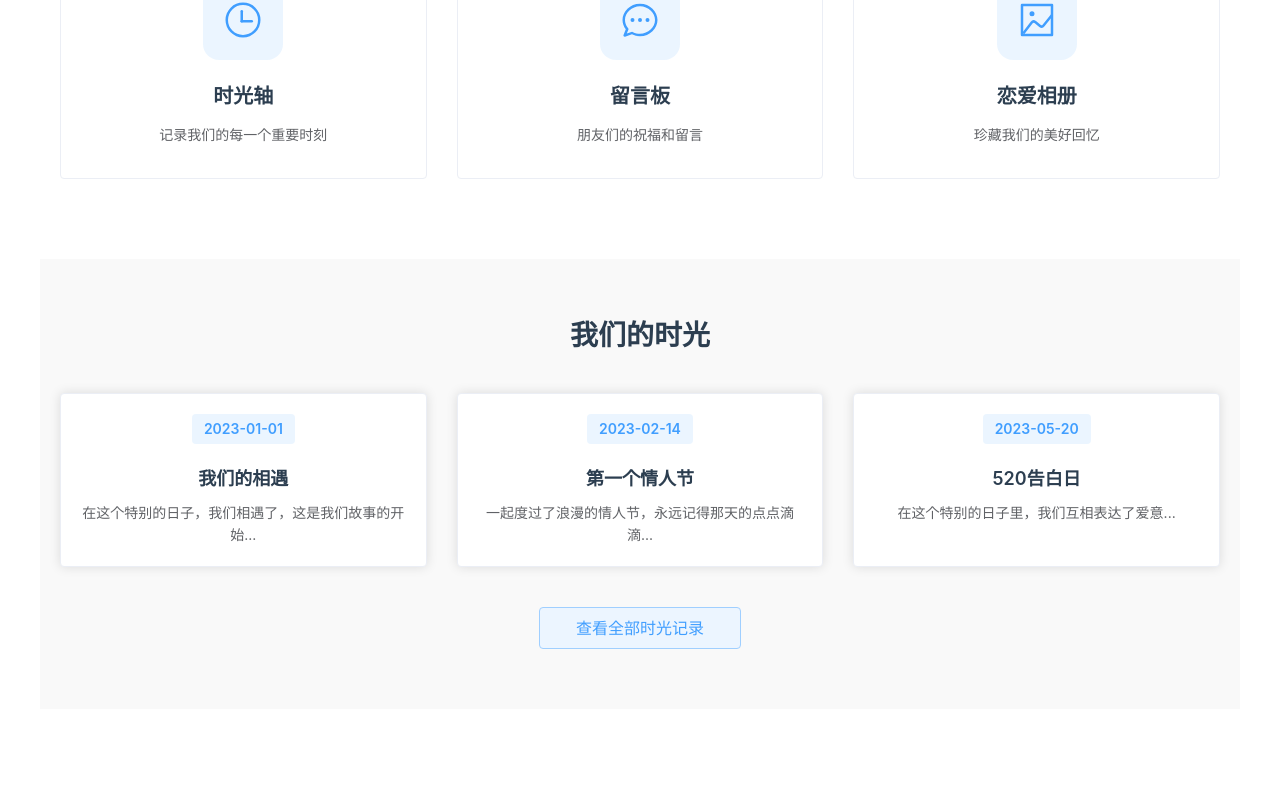
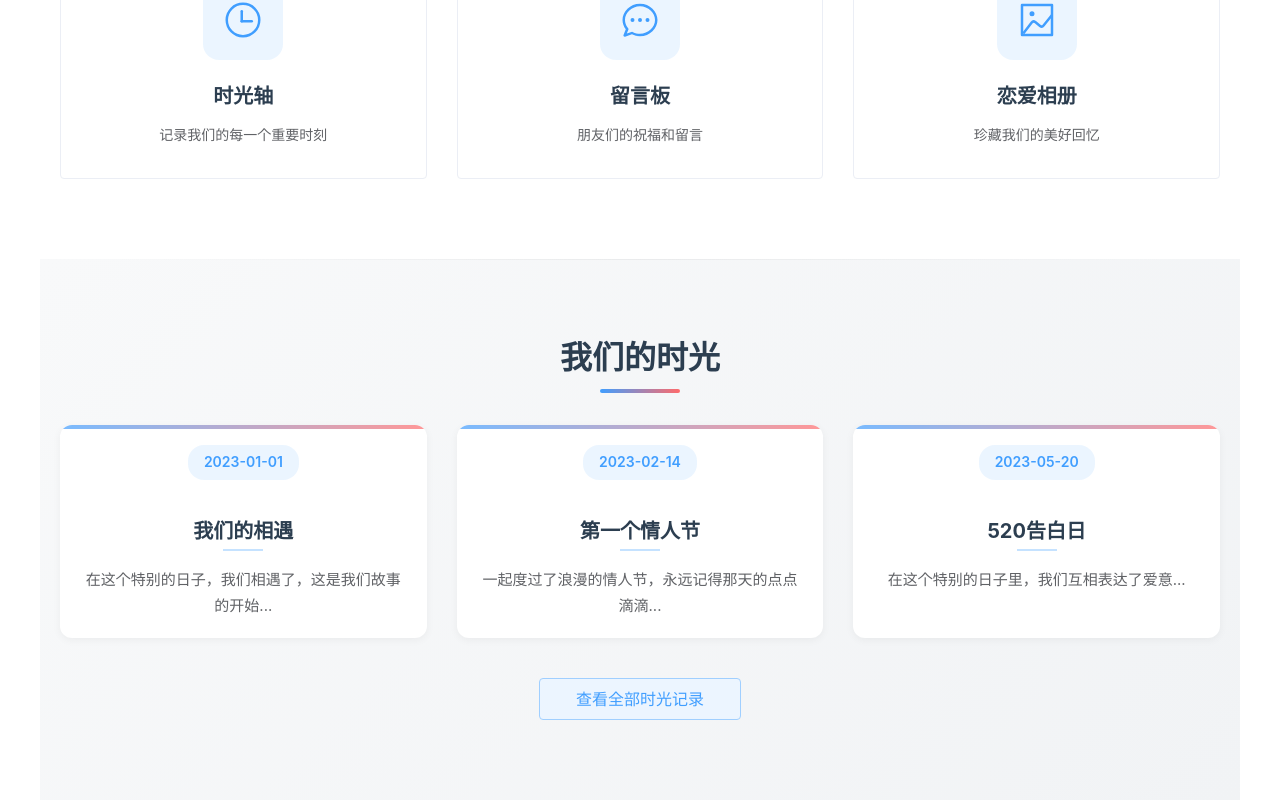
Before and after one commit to fengyinxqy/love-diary-website, a Vue app: page / in a window 1280 px wide. Shown: the part 981-1781 px from the top of the page. Before the commit the page ends 1690 px from the top, so only its background shows below. Built offline with nearby package versions, Linux system fonts and the light colour scheme.

Commit message:
style(views): 优化首页样式和视觉效果
- 调整banner背景渐变和图片路径
- 改进timeline-preview区域的样式和交互效果
- 增强卡片组件的悬停动画和视觉效果
- 更新全局服务器配置允许外部访问

```diff
--- a/src/views/home/HomeView.vue
+++ b/src/views/home/HomeView.vue
@@ -219,8 +219,8 @@ const loveEvents = ref([
 .banner {
   height: 100vh;
   background:
-    linear-gradient(rgba(0, 0, 0, 0.5), rgba(0, 0, 0, 0.5)),
-    url('@/assets/banner-bg.jpg') center/cover no-repeat;
+    linear-gradient(rgba(0, 0, 0, 0.3), rgba(0, 0, 0, 0.6)),
+    url('@/assets/images/banner.png') center/cover no-repeat;
   @include mixins.flex-center;
   color: variables.$background-color;
   text-align: center;
@@ -422,17 +422,49 @@ const loveEvents = ref([
 }
 
 .timeline-preview {
-  padding: 60px 20px;
-  background-color: #f9f9f9;
+  padding: 80px 20px;
+  background: linear-gradient(135deg, #f8f9fa 0%, #f1f3f5 100%);
   text-align: center;
   max-width: 1200px;
   margin: 0 auto;
+  position: relative;
+  overflow: hidden;
+
+  &::before {
+    content: '';
+    position: absolute;
+    top: 0;
+    left: 50%;
+    transform: translateX(-50%);
+    width: 90%;
+    height: 1px;
+    background: linear-gradient(
+      90deg,
+      rgba(0, 0, 0, 0) 0%,
+      rgba(0, 0, 0, 0.05) 50%,
+      rgba(0, 0, 0, 0) 100%
+    );
+  }
 
   .section-title {
-    margin-bottom: 40px;
-    font-size: 28px;
+    margin-bottom: 48px;
+    font-size: 32px;
     color: #2c3e50;
-    font-weight: 600;
+    font-weight: 700;
+    position: relative;
+    display: inline-block;
+
+    &::after {
+      content: '';
+      position: absolute;
+      bottom: -16px;
+      left: 50%;
+      transform: translateX(-50%);
+      width: 80px;
+      height: 4px;
+      background: linear-gradient(90deg, var(--el-color-primary), #ff6b6b);
+      border-radius: 2px;
+    }
   }
 
   .preview-events {
@@ -447,9 +479,14 @@ const loveEvents = ref([
     width: calc(33.333% - 30px);
     margin: 15px;
     cursor: pointer;
-    transition: all 0.3s ease;
-    border: 1px solid #ebeef5;
+    transition: all 0.4s cubic-bezier(0.25, 0.8, 0.25, 1);
+    border: none;
+    border-radius: 12px;
     min-width: 300px;
+    background: #fff;
+    box-shadow: 0 2px 8px rgba(0, 0, 0, 0.05);
+    position: relative;
+    overflow: hidden;
 
     @media (max-width: 1024px) {
       width: calc(50% - 30px);
@@ -461,42 +498,113 @@ const loveEvents = ref([
     }
 
     &:hover {
-      transform: translateY(-6px);
-      box-shadow: 0 12px 24px rgba(0, 0, 0, 0.08);
+      transform: translateY(-8px);
+      box-shadow: 0 16px 32px rgba(0, 0, 0, 0.12);
+
+      &::after {
+        opacity: 1;
+      }
+    }
+
+    &::after {
+      content: '';
+      position: absolute;
+      top: 0;
+      left: 0;
+      right: 0;
+      height: 4px;
+      background: linear-gradient(90deg, var(--el-color-primary), #ff6b6b);
+      opacity: 0.7;
+      transition: opacity 0.3s ease;
     }
 
     .el-card__body {
-      padding: 24px;
+      padding: 28px;
     }
 
     .event-date {
       color: var(--el-color-primary);
       font-weight: 600;
-      margin-bottom: 12px;
+      margin-bottom: 16px;
       font-size: 14px;
       display: inline-block;
-      padding: 4px 12px;
+      padding: 6px 16px;
       background-color: rgba(var(--el-color-primary-rgb), 0.1);
-      border-radius: 4px;
+      border-radius: 16px;
+      transition: all 0.3s ease;
+      position: relative;
+      overflow: hidden;
+
+      &::after {
+        content: '';
+        position: absolute;
+        top: 0;
+        left: 0;
+        width: 100%;
+        height: 100%;
+        background: linear-gradient(90deg, rgba(var(--el-color-primary-rgb), 0.2), transparent);
+        opacity: 0;
+        transition: opacity 0.3s ease;
+      }
+
+      &:hover {
+        transform: translateY(-2px);
+        box-shadow: 0 4px 12px rgba(var(--el-color-primary-rgb), 0.1);
+
+        &::after {
+          opacity: 1;
+        }
+      }
     }
 
     .event-title {
       color: #2c3e50;
-      margin: 12px 0;
-      font-size: 18px;
-      font-weight: 600;
+      margin: 16px 0;
+      font-size: 20px;
+      font-weight: 700;
+      transition: color 0.3s ease;
+      position: relative;
+      padding-bottom: 8px;
+
+      &::after {
+        content: '';
+        position: absolute;
+        bottom: 0;
+        left: 50%;
+        transform: translateX(-50%);
+        width: 40px;
+        height: 2px;
+        background: rgba(var(--el-color-primary-rgb), 0.3);
+        transition: all 0.3s ease;
+      }
     }
 
     .event-description {
       color: #606266;
-      line-height: 1.6;
-      font-size: 14px;
+      line-height: 1.7;
+      font-size: 15px;
       display: -webkit-box;
       line-clamp: 3;
       -webkit-line-clamp: 3;
       -webkit-box-orient: vertical;
       overflow: hidden;
-      margin: 0;
+      margin: 16px 0 0;
+      transition: color 0.3s ease;
+    }
+
+    &:hover {
+      .event-title {
+        color: var(--el-color-primary);
+
+        &::after {
+          width: 60px;
+          background: var(--el-color-primary);
+        }
+      }
+
+      .event-description {
+        color: #303133;
+      }
     }
   }
 
--- a/vite.config.ts
+++ b/vite.config.ts
@@ -7,14 +7,13 @@ import vueDevTools from 'vite-plugin-vue-devtools'
 
 // https://vite.dev/config/
 export default defineConfig({
-  plugins: [
-    vue(),
-    vueJsx(),
-    vueDevTools(),
-  ],
+  plugins: [vue(), vueJsx(), vueDevTools()],
   resolve: {
     alias: {
-      '@': fileURLToPath(new URL('./src', import.meta.url))
+      '@': fileURLToPath(new URL('./src', import.meta.url)),
     },
   },
+  server: {
+    host: '0.0.0.0',
+  },
 })
```
Also changed, not shown: src/assets/images/banner.png (added).
